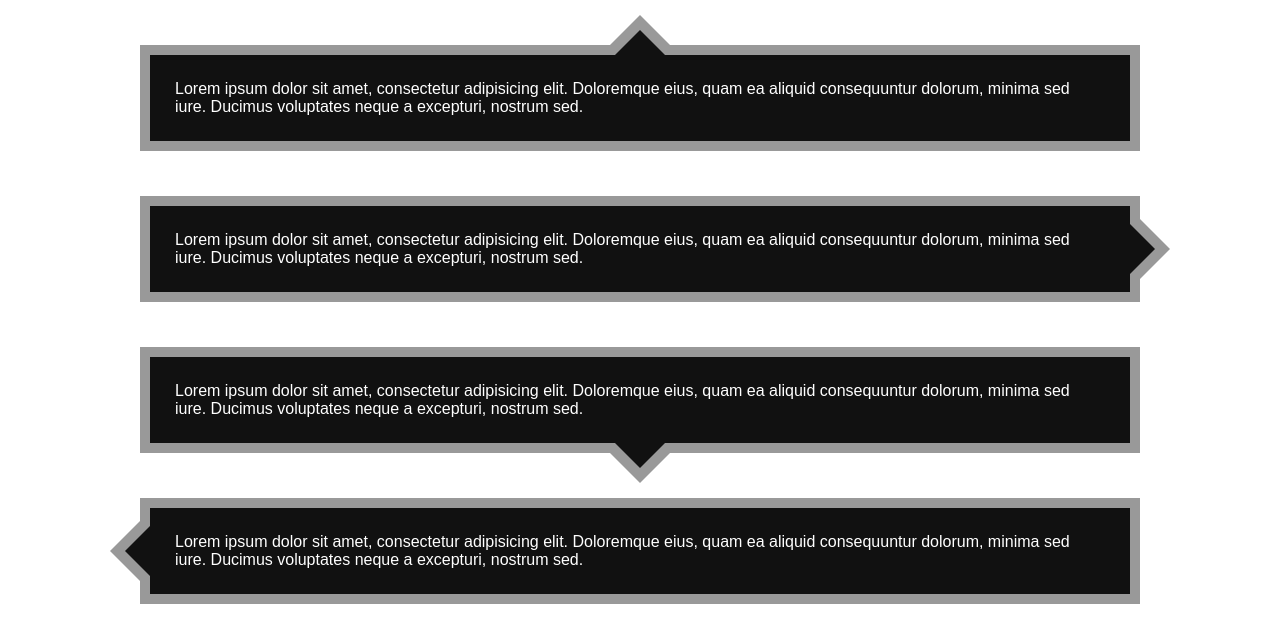
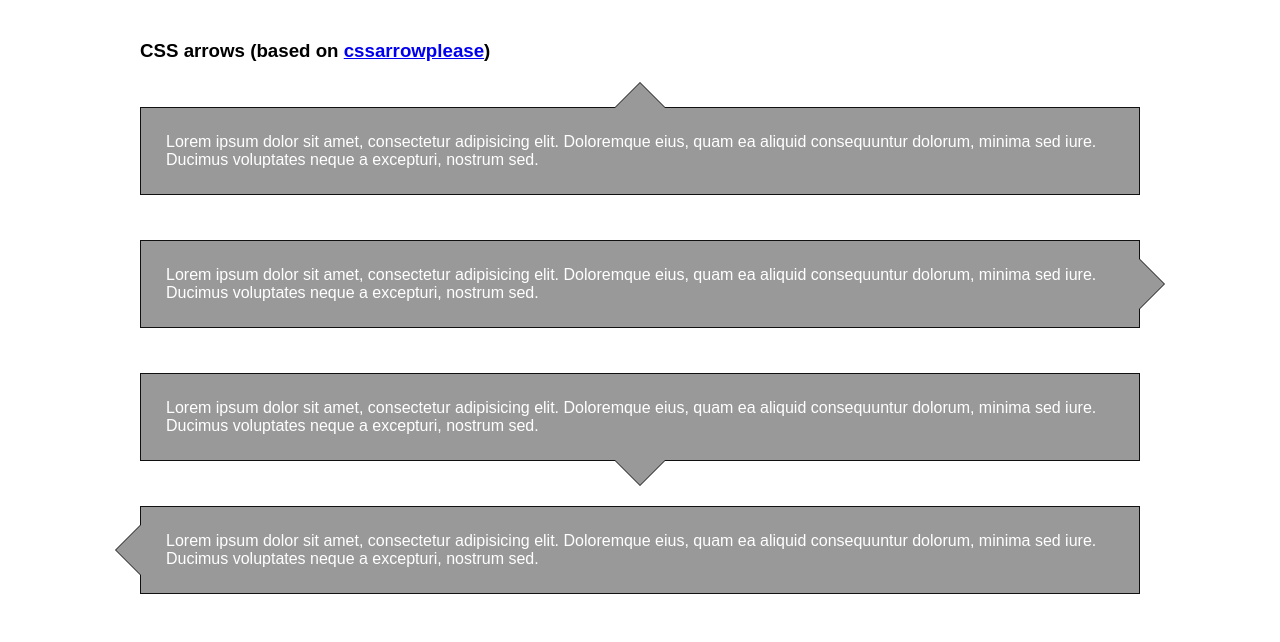
Before and after one commit to junedchhipa/sass-mixins, a website: page demo/index.html in a window 1280 px wide. Drawn offline with Linux system fonts and the light colour scheme.

Commit message:
arrow offset

```diff
--- a/demo/css/style.css
+++ b/demo/css/style.css
@@ -6,8 +6,8 @@
 
 .arrow-box-top {
   position: relative;
-  background-color: #111;
-  border: 10px solid #999;
+  background-color: #999;
+  border: 1px solid #111;
 }
 
 .arrow-box-top::before, .arrow-box-top::after {
@@ -23,7 +23,7 @@
 }
 
 .arrow-box-top::before {
-  border-width: 40px;
+  border-width: 26px;
 }
 
 .arrow-box-top::before, .arrow-box-top::after {
@@ -32,19 +32,19 @@
 }
 
 .arrow-box-top::after {
-  border-bottom-color: #111;
+  border-bottom-color: #999;
   margin-left: -25px;
 }
 
 .arrow-box-top::before {
-  border-bottom-color: #999;
-  margin-left: -40px;
+  border-bottom-color: #111;
+  margin-left: -26px;
 }
 
 .arrow-box-right {
   position: relative;
-  background-color: #111;
-  border: 10px solid #999;
+  background-color: #999;
+  border: 1px solid #111;
 }
 
 .arrow-box-right::before, .arrow-box-right::after {
@@ -60,7 +60,7 @@
 }
 
 .arrow-box-right::before {
-  border-width: 40px;
+  border-width: 26px;
 }
 
 .arrow-box-right::before, .arrow-box-right::after {
@@ -69,19 +69,19 @@
 }
 
 .arrow-box-right::after {
-  border-left-color: #111;
+  border-left-color: #999;
   margin-top: -25px;
 }
 
 .arrow-box-right::before {
-  border-left-color: #999;
-  margin-top: -40px;
+  border-left-color: #111;
+  margin-top: -26px;
 }
 
 .arrow-box-bottom {
   position: relative;
-  background-color: #111;
-  border: 10px solid #999;
+  background-color: #999;
+  border: 1px solid #111;
 }
 
 .arrow-box-bottom::before, .arrow-box-bottom::after {
@@ -97,7 +97,7 @@
 }
 
 .arrow-box-bottom::before {
-  border-width: 40px;
+  border-width: 26px;
 }
 
 .arrow-box-bottom::before, .arrow-box-bottom::after {
@@ -106,19 +106,19 @@
 }
 
 .arrow-box-bottom::after {
-  border-top-color: #111;
+  border-top-color: #999;
   margin-left: -25px;
 }
 
 .arrow-box-bottom::before {
-  border-top-color: #999;
-  margin-left: -40px;
+  border-top-color: #111;
+  margin-left: -26px;
 }
 
 .arrow-box-left {
   position: relative;
-  background-color: #111;
-  border: 10px solid #999;
+  background-color: #999;
+  border: 1px solid #111;
 }
 
 .arrow-box-left::before, .arrow-box-left::after {
@@ -134,7 +134,7 @@
 }
 
 .arrow-box-left::before {
-  border-width: 40px;
+  border-width: 26px;
 }
 
 .arrow-box-left::before, .arrow-box-left::after {
@@ -143,11 +143,11 @@
 }
 
 .arrow-box-left::after {
-  border-right-color: #111;
+  border-right-color: #999;
   margin-top: -25px;
 }
 
 .arrow-box-left::before {
-  border-right-color: #999;
-  margin-top: -40px;
+  border-right-color: #111;
+  margin-top: -26px;
 }
--- a/demo/demo.scss
+++ b/demo/demo.scss
@@ -8,17 +8,17 @@
 
 .arrow-box-top {
 	// css-arrow(position, arrowSize, BachgroundColor, BorderWidth, BorderColor)
-	@include css-arrow('top',25px,#111,10px,#999)
+	@include css-arrow('top',25px,#999,1px,#111)
 }
 
 .arrow-box-right {
-	@include css-arrow('right',25px,#111,10px,#999)
+	@include css-arrow('right',25px,#999,1px,#111)
 }
 
 .arrow-box-bottom {
-	@include css-arrow('bottom',25px,#111,10px,#999)
+	@include css-arrow('bottom',25px,#999,1px,#111)
 }
 
 .arrow-box-left {
-	@include css-arrow('left',25px,#111,10px,#999)
+	@include css-arrow('left',25px,#999,1px,#111)
 }
--- a/demo/index.html
+++ b/demo/index.html
@@ -18,6 +18,7 @@
 </head>
 <body>
 	<div class="container">
+		<h3>CSS arrows (based on <a href="http://cssarrowplease.com" target="_blank">cssarrowplease</a>)</h3>
 		<div class="arrow-box arrow-box-top">
 			Lorem ipsum dolor sit amet, consectetur adipisicing elit. Doloremque eius, quam ea aliquid consequuntur dolorum, minima sed iure. Ducimus voluptates neque a excepturi, nostrum sed.
 		</div>
```
Also changed, not shown: mixins.scss (+5 -5 lines).
